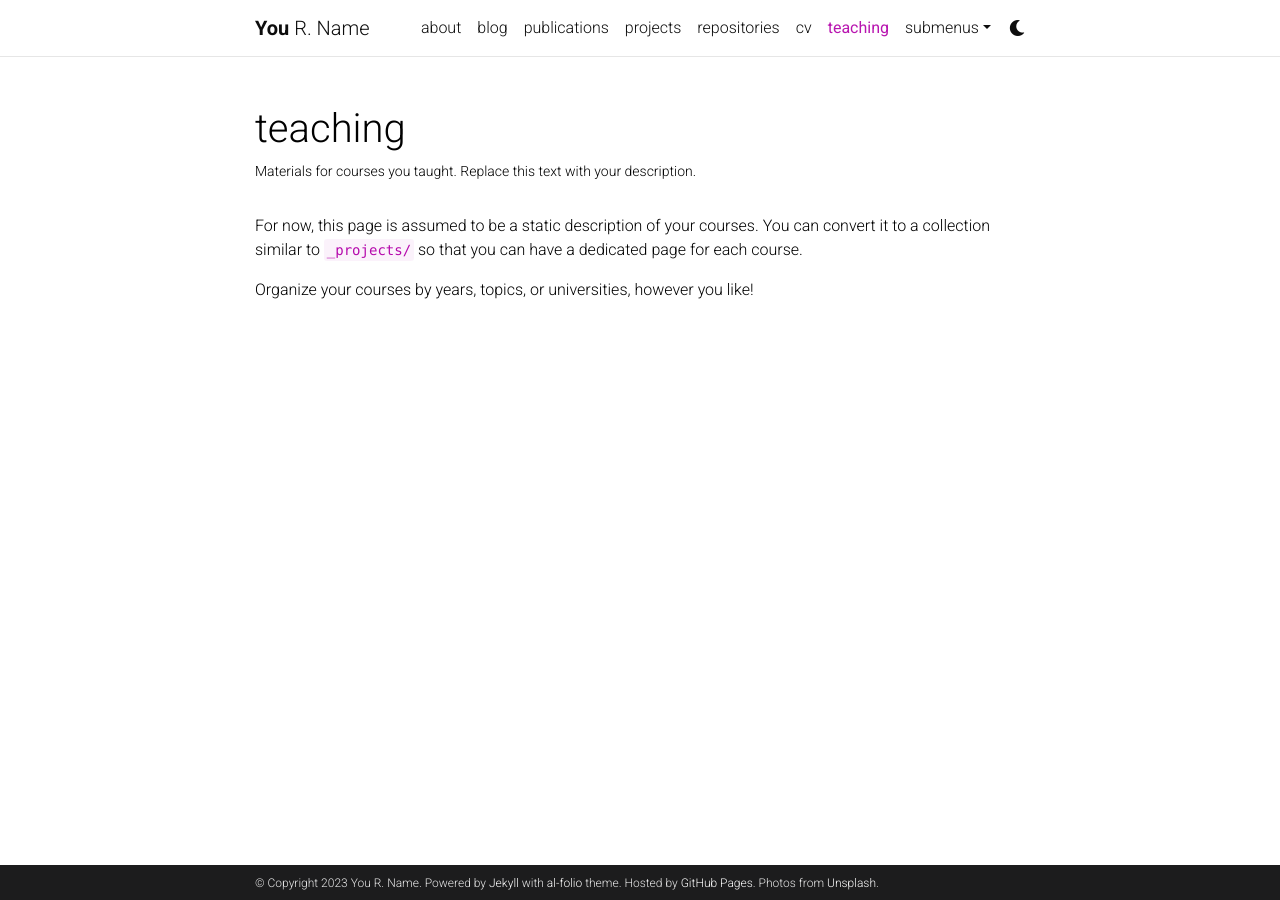
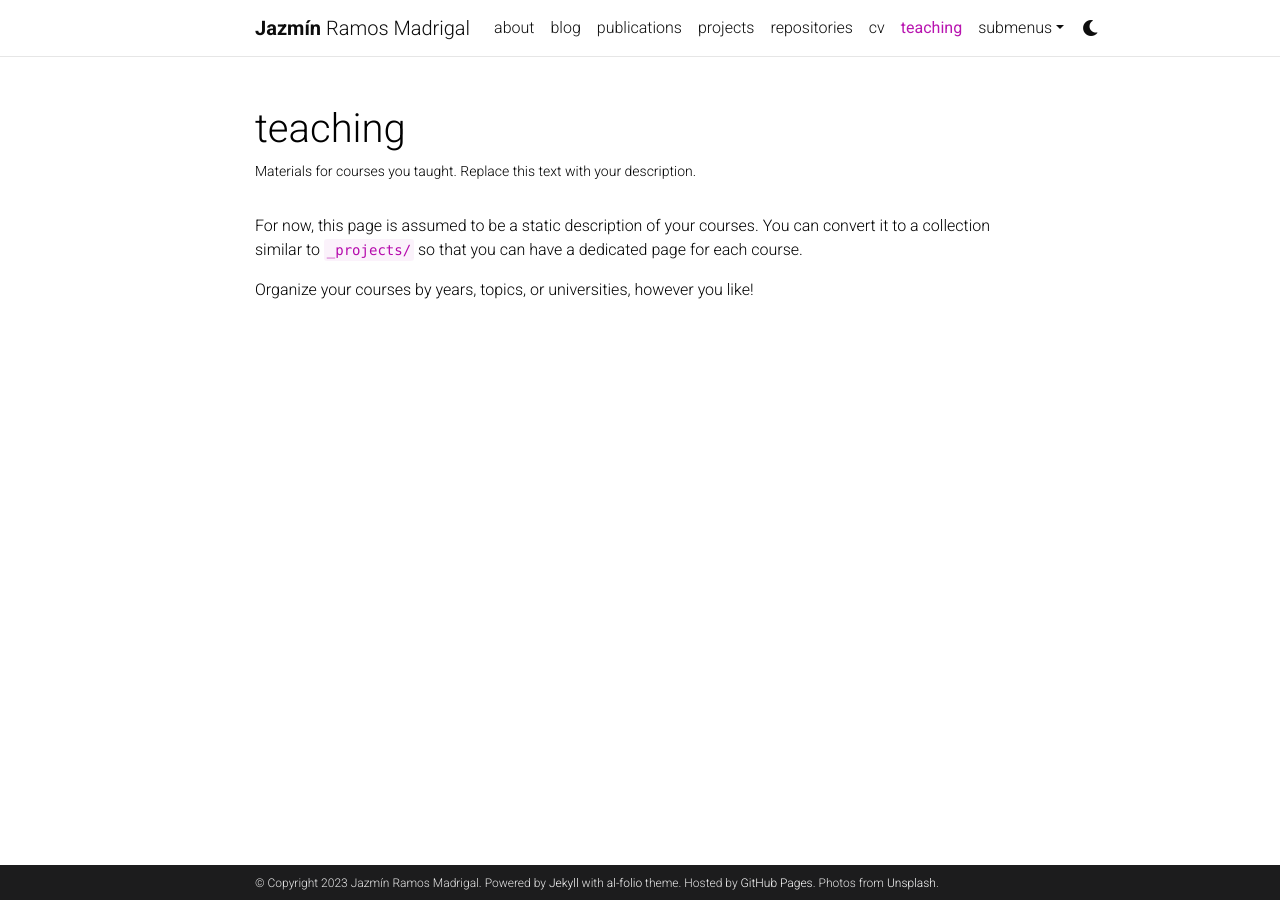
Before and after one commit to JazminRM/jazminrm.github.io, a Jekyll site: the page built from _pages/teaching.md, in a window 1280 px wide. Built offline with Jekyll 4.4.1, drawn with Linux system fonts in a browser that asks for light colours; comment, search, counter and statistics services are not loaded; a style sheet for code colours, icons or effects is not loaded.

Commit message:
Update _config.yml

```diff
--- a/_config.yml
+++ b/_config.yml
@@ -3,23 +3,23 @@
 # -----------------------------------------------------------------------------
 
 title: blank # the website title (if blank, full name will be used instead)
-first_name: You
-middle_name: R.
-last_name: Name
-email: you@example.com
+first_name: Jazmín
+middle_name:
+last_name: Ramos Madrigal
+email: jazmin.madrigal@sund.ku.dk
 description: > # the ">" symbol means to ignore newlines until "footer_text:"
   A simple, whitespace theme for academics. Based on [*folio](https://github.com/bogoli/-folio) design.
 footer_text: >
   Powered by <a href="https://jekyllrb.com/" target="_blank">Jekyll</a> with <a href="https://github.com/alshedivat/al-folio">al-folio</a> theme.
   Hosted by <a href="https://pages.github.com/" target="_blank">GitHub Pages</a>.
   Photos from <a href="https://unsplash.com" target="_blank">Unsplash</a>.
-keywords: jekyll, jekyll-theme, academic-website, portfolio-website  # add your own keywords or leave empty
+keywords:   # add your own keywords or leave empty
 
 lang: en # the language of your site (for example: en, fr, cn, ru, etc.)
 icon: ⚛️  # the emoji used as the favicon (alternatively, provide image name in /assets/img/)
 
-url: https://alshedivat.github.io # the base hostname & protocol for your site
-baseurl: /al-folio # the subpath of your site, e.g. /blog/
+url: https://jazminrm.github.io # the base hostname & protocol for your site
+baseurl: # the subpath of your site, e.g. /blog/
 last_updated: false # set to true if you want to display last updated in the footer
 impressum_path:  # set to path to include impressum link in the footer, use the same path as permalink in a page, helps to conform with EU GDPR
 
@@ -67,16 +67,16 @@
 # Social integration
 # -----------------------------------------------------------------------------
 
-github_username: # your GitHub user name
+github_username: jazminrm # your GitHub user name
 gitlab_username: # your GitLab user name
-twitter_username: # your Twitter handle
+twitter_username: jazmnra # your Twitter handle
 mastodon_username: # your mastodon instance+username in the format instance.tld/@username
 linkedin_username: # your LinkedIn user name
 telegram_username: # your Telegram user name
 scholar_userid: # your Google Scholar ID
 semanticscholar_id: # your Semantic Scholar ID
 whatsapp_number: # your WhatsApp number (full phone number in international format. Omit any zeroes, brackets, or dashes when adding the phone number in international format.)
-orcid_id: # your ORCID ID
+orcid_id: 0000-0002-1661-7991 # your ORCID ID
 medium_username: # your Medium username
 quora_username: # your Quora username
 publons_id: # your ID on Publons
@@ -133,7 +133,7 @@
 # Follow instructions on https://giscus.app/ to setup for your repo to fill out
 # the information below.
 giscus:
-  repo: alshedivat/al-folio      # <your-github-user-name>/<your-github-repo-name>
+  repo: jazminrm/jazminrm.github.io      # <your-github-user-name>/<your-github-repo-name>
   repo_id: MDEwOlJlcG9zaXRvcnk2MDAyNDM2NQ==
   category: Comments             # name of the category under which discussions will be created
   category_id: DIC_kwDOA5PmLc4CTBt6
@@ -256,8 +256,8 @@
 
 scholar:
 
-  last_name: [Einstein]
-  first_name: [Albert, A.]
+  last_name: [Ramos Madrigal]
+  first_name: [Jazmín]
 
   style: apa
   locale: en
```
